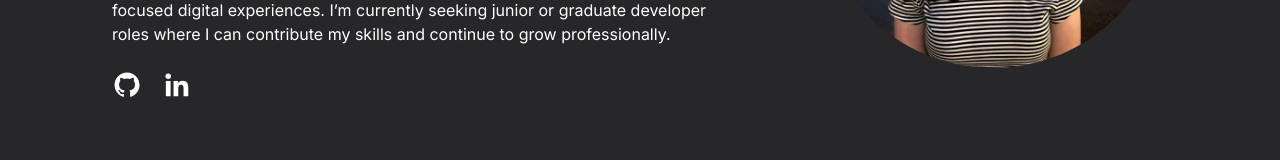
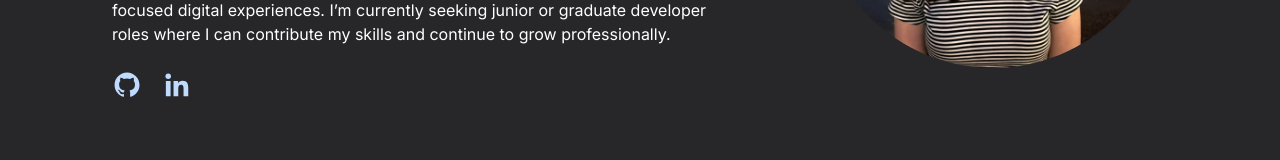
Before and after one commit to FranBowden/Portfolio, a React (Vite) app: page / in a window 1280 px wide. Shown: the part 507-667 px from the top of the page. Built offline with nearby package versions, Linux system fonts and the light colour scheme.

Commit message:
Simple changes

```diff
--- a/src/Components/About.jsx
+++ b/src/Components/About.jsx
@@ -37,7 +37,7 @@ const About = () => {
               .map((word, i) => (
                 <span
                   key={i}
-                  className="transition duration-300 ease-in-out hover:text-transparent bg-clip-text hover:bg-gradient-to-r hover:from-blue-400 hover:to-indigo-600"
+                  className="transition duration-300 ease-in-out hover:text-transparent bg-clip-text hover:bg-gradient-to-r hover:from-blue-300 hover:to-blue-500"
                 >
                   {word + " "}
                 </span>
@@ -46,13 +46,13 @@ const About = () => {
 
           <div className="flex gap-5 mt-3">
             <a href="https://github.com/FranBowden" target="_blank">
-              <BiLogoGithub className="text-2xl md:text-3xl text-white cursor-pointer hover:scale-[1.3] hover:text-blue-400 transiting-all duration-300 ease-in-out"></BiLogoGithub>
+              <BiLogoGithub className="text-2xl md:text-3xl  text-blue-200 cursor-pointer hover:scale-[1.3] hover:text-blue-400 transiting-all duration-300 ease-in-out"></BiLogoGithub>
             </a>
             <a
               href="https://www.linkedin.com/in/francescabowden"
               target="_blank"
             >
-              <BiLogoLinkedin className="text-2xl md:text-3xl text-white cursor-pointer hover:scale-[1.3] hover:text-indigo-600 transiting-all duration-300 ease-in-out"></BiLogoLinkedin>
+              <BiLogoLinkedin className="text-2xl md:text-3xl  text-blue-200 cursor-pointer hover:scale-[1.3] hover:text-blue-600 transiting-all duration-300 ease-in-out"></BiLogoLinkedin>
             </a>
           </div>
         </motion.div>
--- a/src/Components/Contacts.jsx
+++ b/src/Components/Contacts.jsx
@@ -37,7 +37,7 @@ const Contacts = () => {
         </div>
 
         <footer className="w-full pb-10">
-          <div className="text-gray-400 text-center text-sm sm:text-base hover:text-gray-300 transition-colors">
+          <div className="cursor-default text-gray-400 text-center text-sm sm:text-base hover:text-gray-300 transition-colors">
             ©2025 Francesca Bowden
           </div>
         </footer>
--- a/src/Components/Projects.jsx
+++ b/src/Components/Projects.jsx
@@ -10,7 +10,7 @@ const Projects = () => {
           whileInView={{ opacity: 1, y: 0 }}
           viewport={{ once: true }}
           transition={{ duration: 0.8 }}
-          className="text-4xl sm:text-5xl font-semibold text-transparent bg-clip-text bg-gradient-to-r from-blue-500 to-indigo-700 p-1"
+          className="cursor-default text-4xl sm:text-5xl font-semibold text-transparent bg-clip-text bg-gradient-to-r from-blue-500 to-indigo-700 p-1"
         >
           Recent Projects
         </motion.h1>
--- a/src/Components/Skills.jsx
+++ b/src/Components/Skills.jsx
@@ -31,7 +31,7 @@ const Skills = () => {
                 {skillCategory.items.map((item, i) => (
                   <li
                     key={i}
-                    className="inline-block bg-gradient-to-r from-blue-500 to-indigo-700 rounded-md px-3 py-1.5 text-sm text-white hover:bg-blue-700 transition-colors duration-300 shadow-sm shadow-blue-700/30"
+                    className="inline-block bg-gradient-to-r from-blue-500 to-indigo-700 rounded-md px-3 py-1.5 text-sm text-white hover:bg-gradient-to-r hover:from-blue-700 hover:to-indigo-800 transition-colors duration-300 shadow-sm shadow-blue-700/30"
                   >
                     {item}
                   </li>
```
